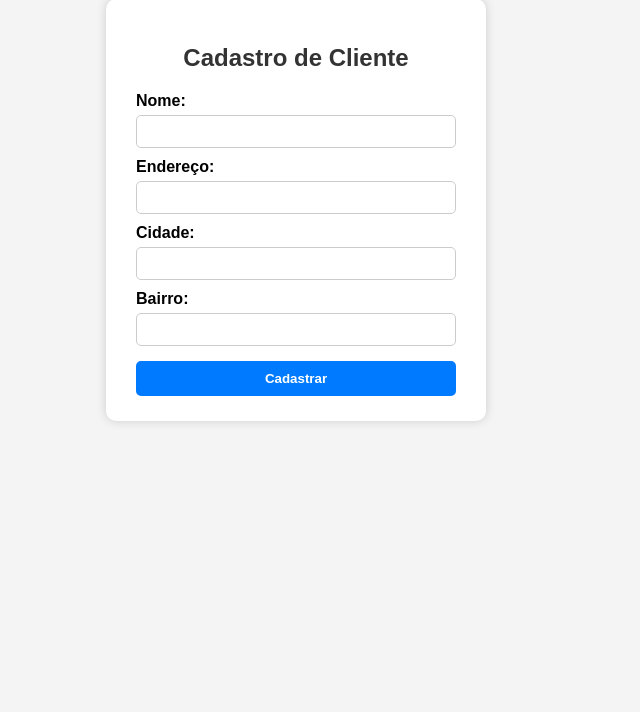
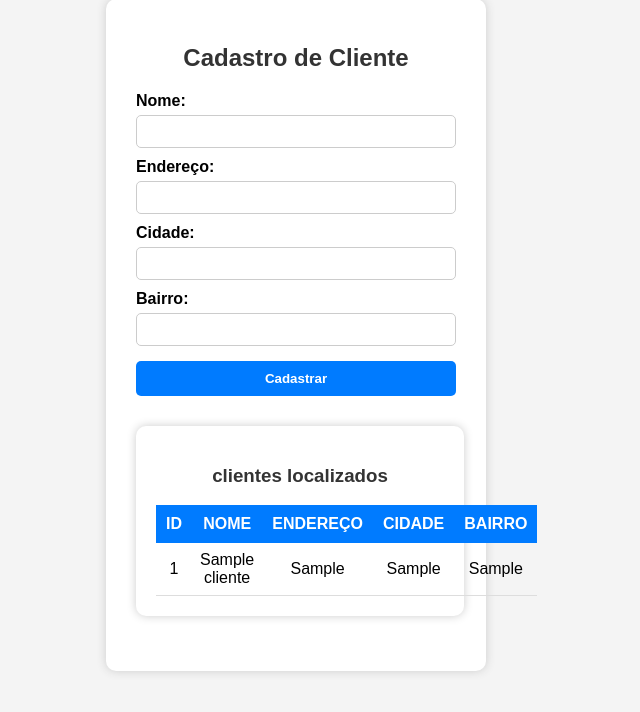
Before and after one commit to bryan7777777/backEnd, a PHP site: page /cadastro.php in a window 1280 px wide. Shown: the part 31-743 px from the top of the page, without its empty margins (344-984 px from the left). Run offline with PHP 8.4, Linux system fonts and the light colour scheme; tables that the repository leaves empty hold one stand-in row (values such as "Sample post").

Commit message:
finalizado teste

```diff
--- a/pastaDeTestes/back17Banco2/cadastro.php
+++ b/pastaDeTestes/back17Banco2/cadastro.php
@@ -45,6 +45,10 @@ if ($_SERVER["REQUEST_METHOD"] == "POST") {
         $mensagem = "O campo nome é obrigatório!";
     }
 }
+//criar uma consulta no banco para mostrar as informações
+$sql="SELECT * FROM clientes ORDER BY id DESC";
+$stmt=$pdo->query($sql);
+$clientes=$stmt->fetchAll(PDO::FETCH_ASSOC);//slv all registros num arrey assoc
 
 
 ?>
@@ -86,6 +90,36 @@ if ($_SERVER["REQUEST_METHOD"] == "POST") {
         <div class="mensagem"><?= $mensagem ?></div>
     <?php } ?>
 
+    <?php
+    if (!empty($clientes)) {?>
+    <div class="tabela-container">
+        <h3>clientes localizados</h3>
+        <table>
+            <thead>
+                <tr>
+                    <th>ID</th>
+                    <th>NOME</th>
+                    <th>ENDEREÇO</th>
+                    <th>CIDADE</th>
+                    <th>BAIRRO</th>
+                </tr>
+            </thead>
+            <tbody>
+                <?php
+                foreach($clientes as $cliente){?>
+                    <tr>
+                        <td><?= $cliente['id']?></td>
+                        <td><?= htmlspecialchars($cliente['nome'])?></td>
+                        <td><?= htmlspecialchars($cliente['endereco'])?></td>
+                        <td><?= htmlspecialchars($cliente['cidade'])?></td>
+                        <td><?= htmlspecialchars($cliente['bairro'])?></td>
+                    </tr>
+                <?php } ?>
+            </tbody>
+        </table>
+    </div>
+    <?php } ?>
+
 
 
 </body>
```
